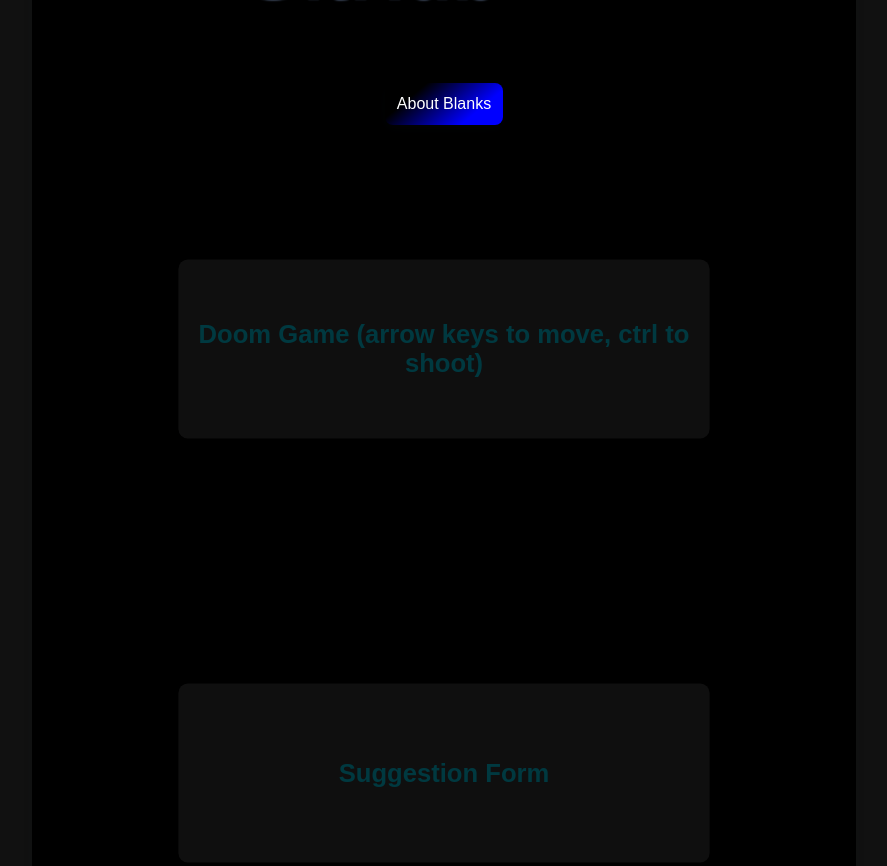
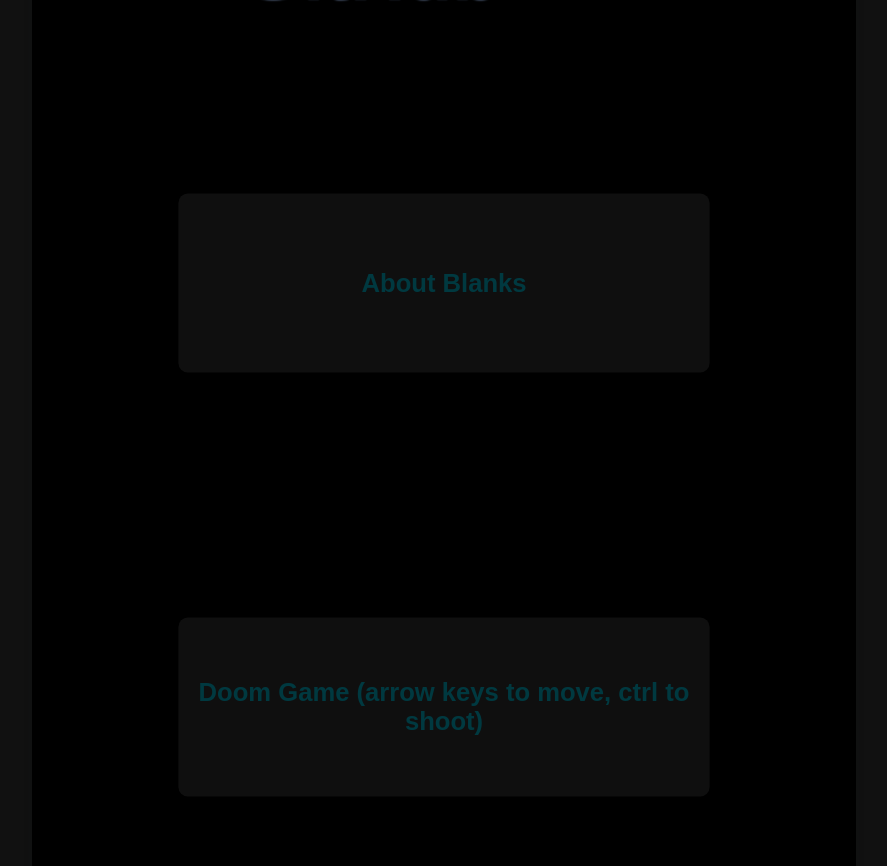
Before and after one commit to JWM7210/site-test, a plain HTML site: page index.html in a window 1280 px wide. Shown: the part 1350-2216 px from the top of the page, without its empty margins (196-1083 px from the left). Drawn offline with Linux system fonts and the light colour scheme.

Commit message:
Fix HTML syntax for About Blanks link

```diff
--- a/index.html
+++ b/index.html
@@ -84,8 +84,8 @@
       <h4>I may or may not add a search bar.</h4>
     </div>
 
-    <div class="box>
-      <a href="aboutblank.html>About Blanks</a>
+    <div class="box">
+      <a href="aboutblank.html">About Blanks</a>
     </div>
 
 
```
